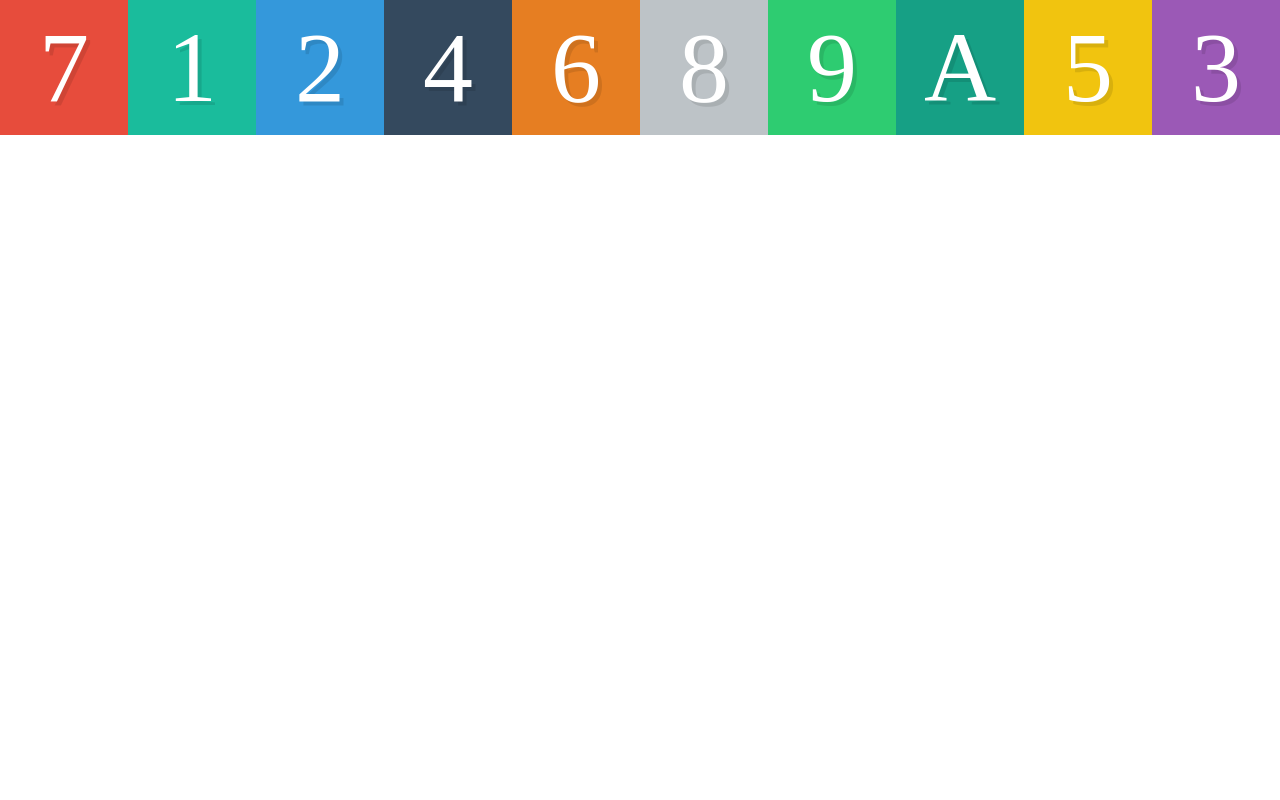
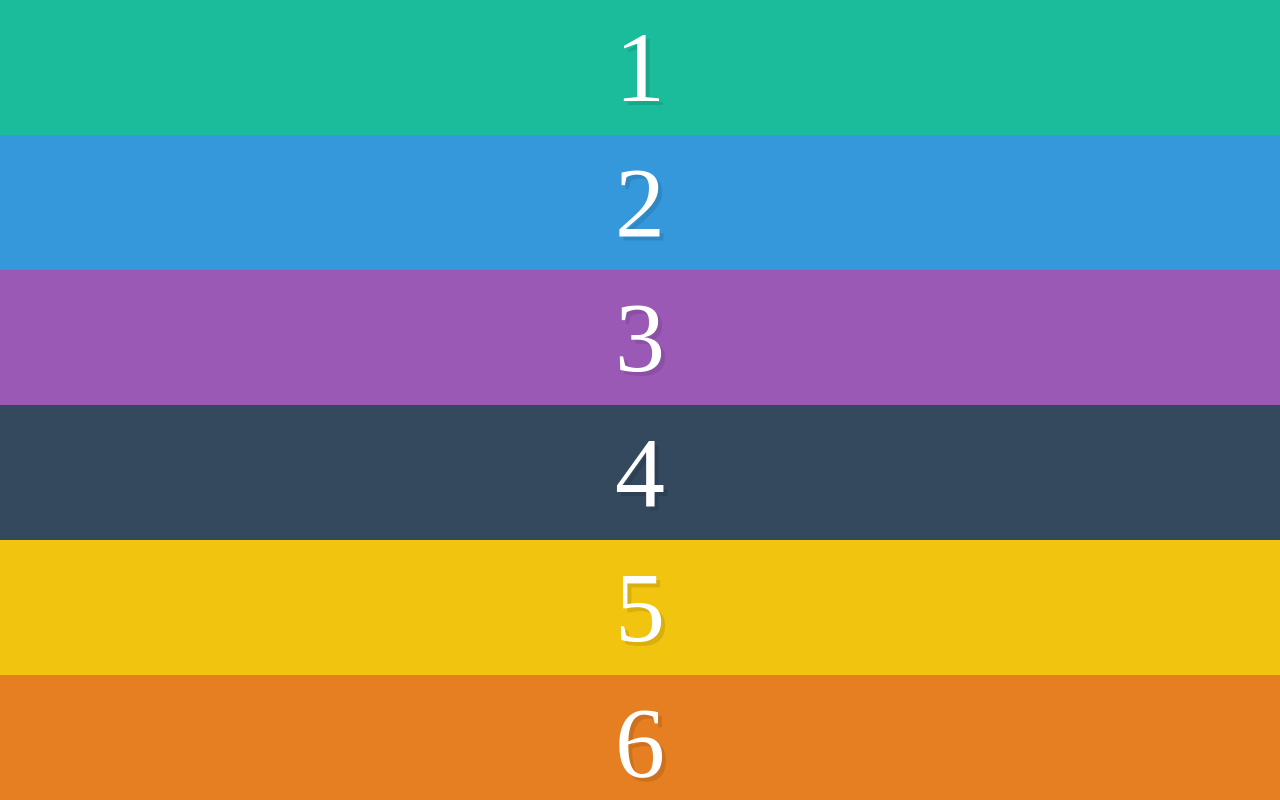
Before and after one commit to LevDoesCode/html-tests, a plain HTML site: page index.html in a window 1280 px wide. Shown: the top 800 px of the page. Drawn offline with Linux system fonts and the light colour scheme.

Commit message:
Add new test

```diff
--- a/style.css
+++ b/style.css
@@ -44,24 +44,3 @@
 .boxA {
     background: #16a085;
 }
-
-.container {
-    display: flex;
-}
-
-.box {
-    flex: 1;
-    order: 1;
-}
-
-.box3 {
-    order: 3;
-}
-
-.box7 {
-    order: -2;
-}
-
-.box5 {
-    order: 2;
-}
```
